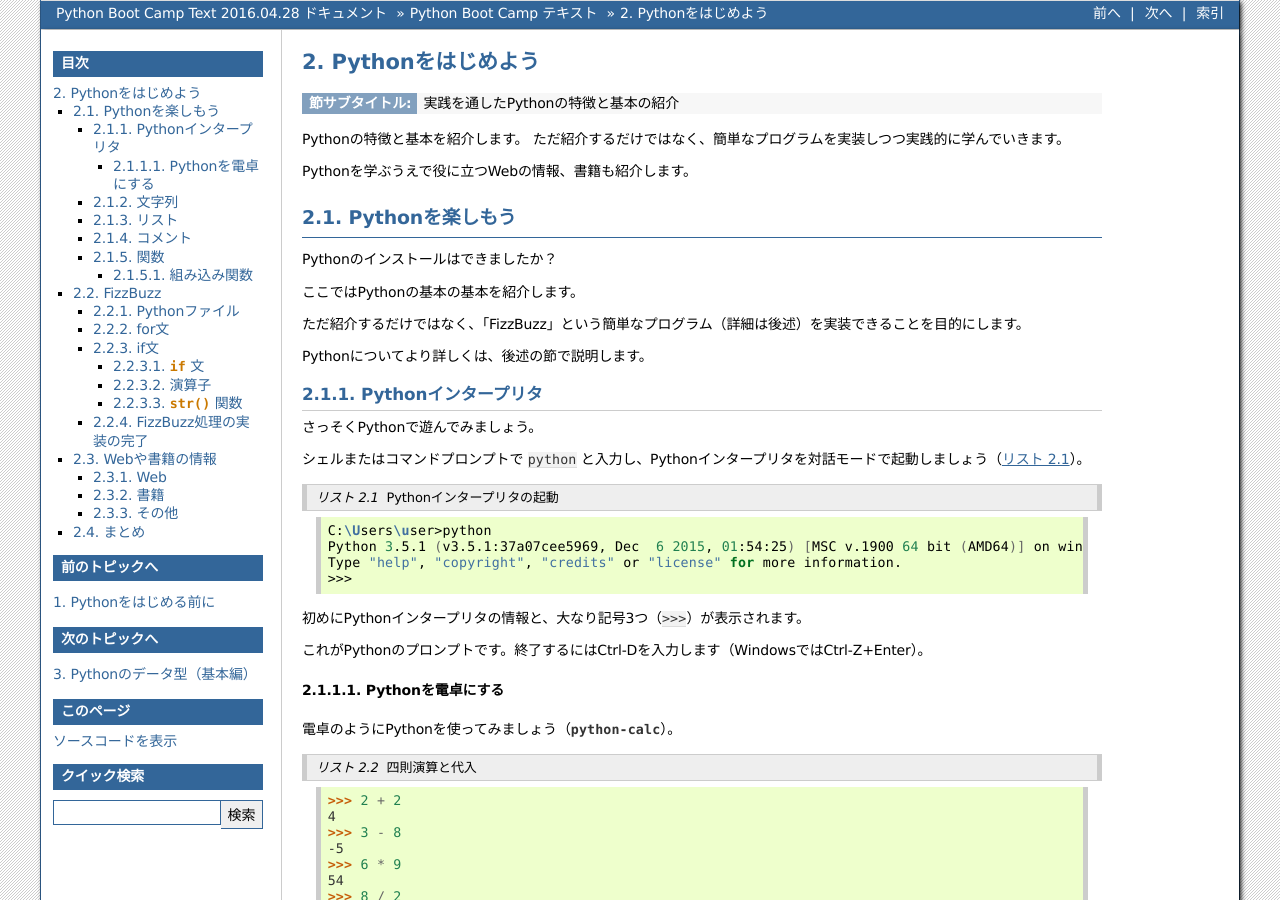
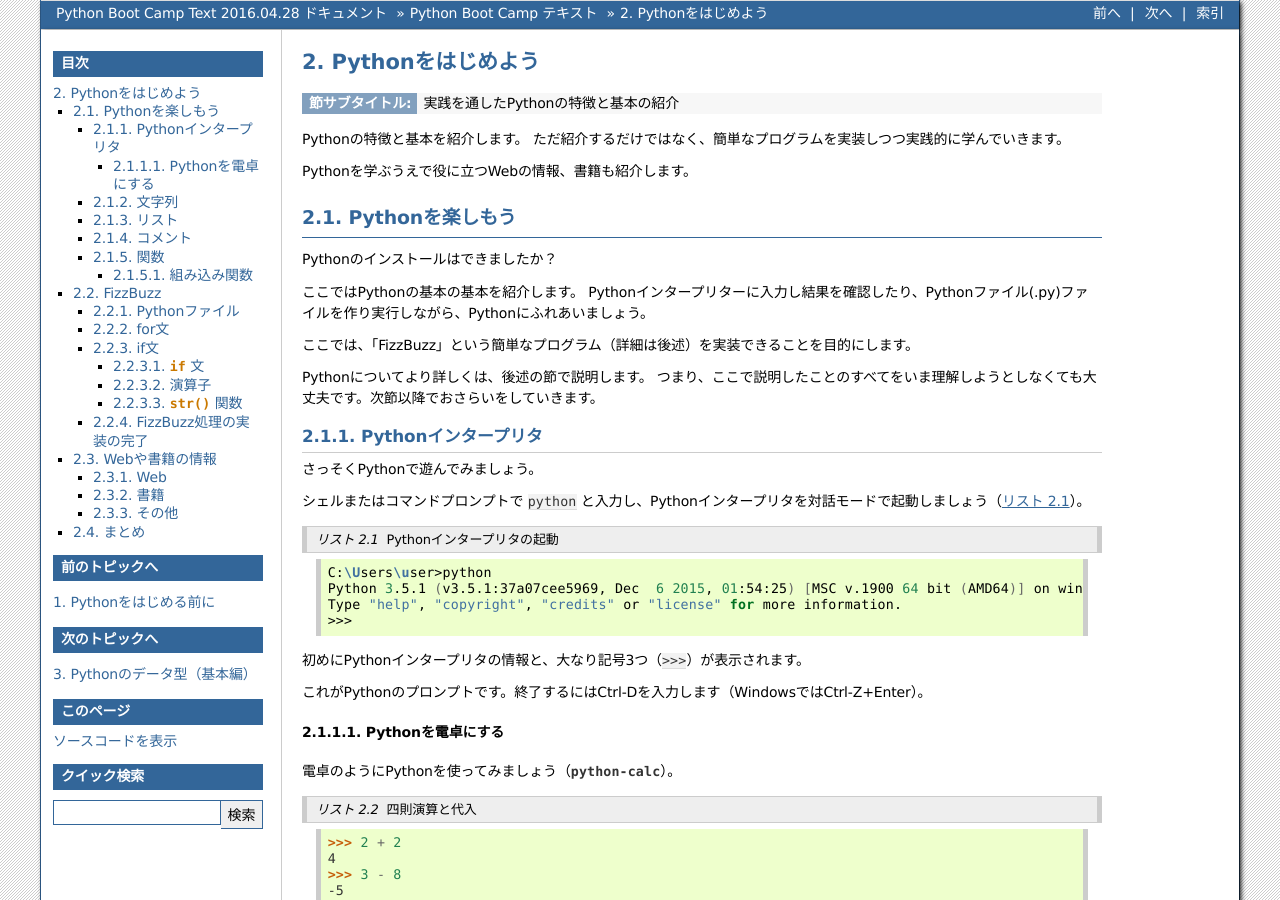
Before and after one commit to pyconjp/pycamp.pycon.jp, a Sphinx documentation site: the page built from source/textbook/2_intro.rst, in a window 1280 px wide and 900 px high. Built offline with Sphinx 7.4.7, drawn with Linux system fonts in a browser that asks for light colours.

```diff
--- a/source/textbook/2_intro.rst
+++ b/source/textbook/2_intro.rst
@@ -19,10 +19,12 @@ Pythonを楽しもう
 Pythonのインストールはできましたか？
 
 ここではPythonの基本の基本を紹介します。
+Pythonインタープリターに入力し結果を確認したり、Pythonファイル(.py)ファイルを作り実行しながら、Pythonにふれあいましょう。
 
-ただ紹介するだけではなく、「FizzBuzz」という簡単なプログラム（詳細は後述）を実装できることを目的にします。
+ここでは、「FizzBuzz」という簡単なプログラム（詳細は後述）を実装できることを目的にします。
 
 Pythonについてより詳しくは、後述の節で説明します。
+つまり、ここで説明したことのすべてをいま理解しようとしなくても大丈夫です。次節以降でおさらいをしていきます。
 
 Pythonインタープリタ
 ------------------------
```
